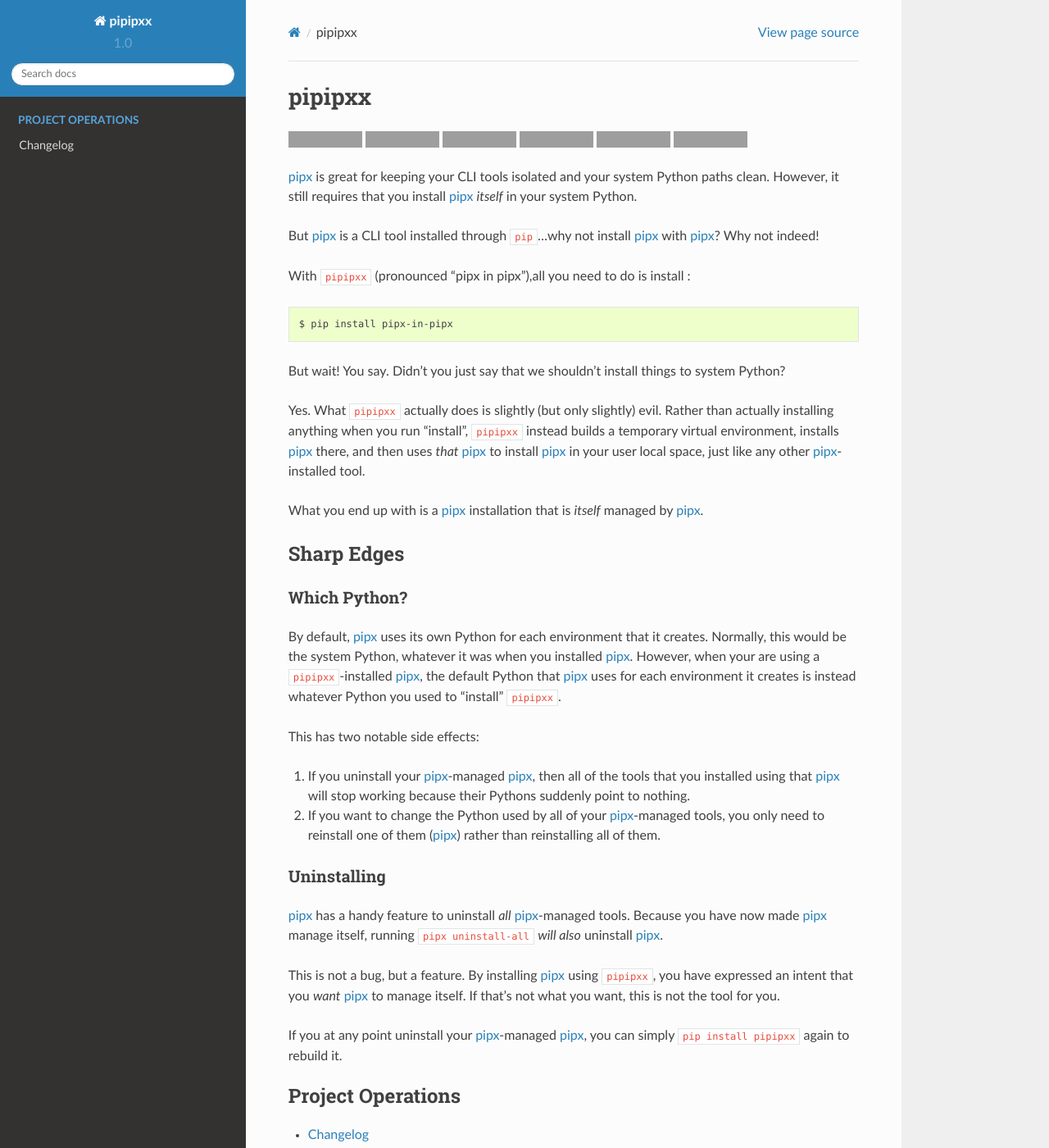
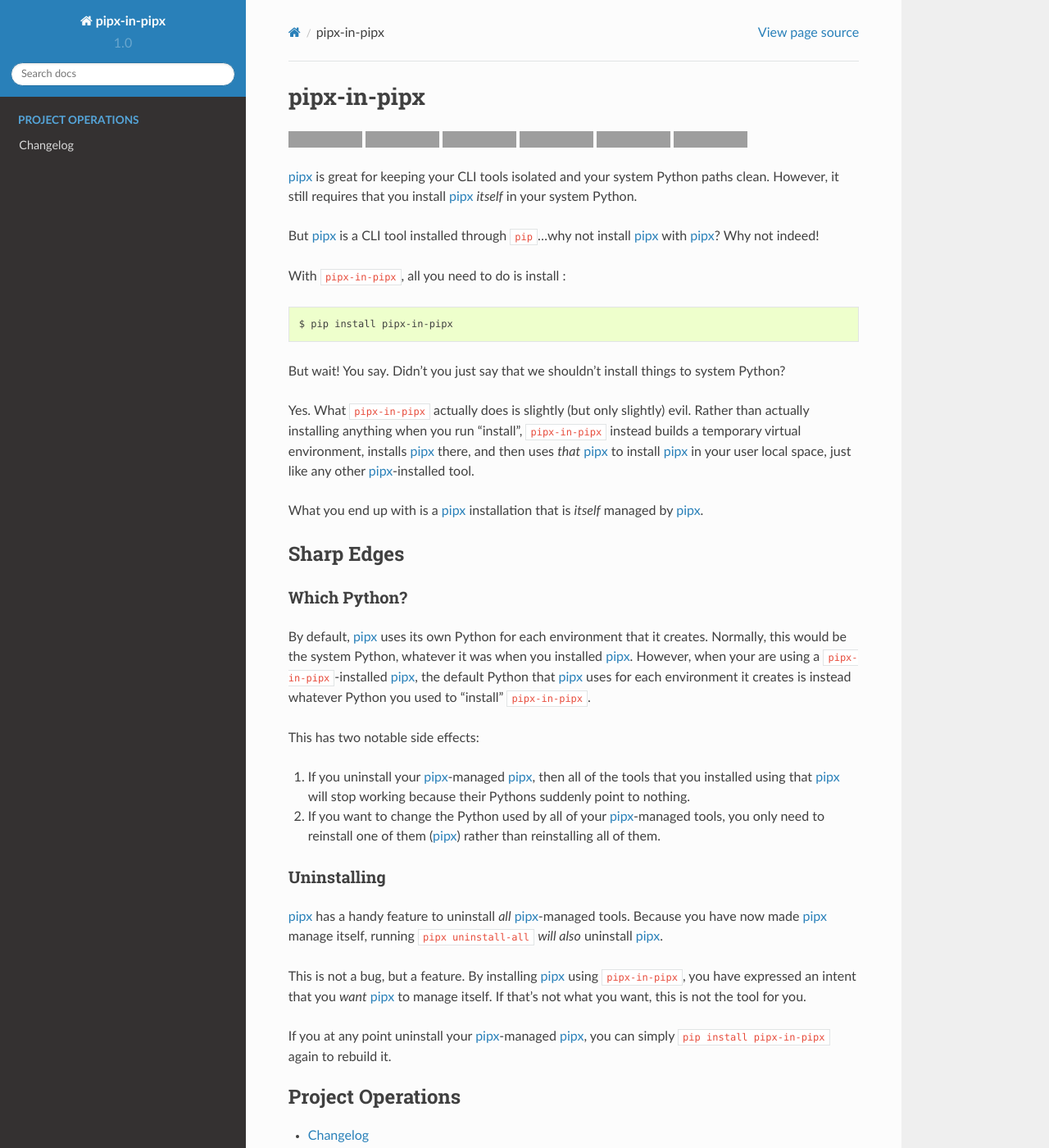
Before and after one commit to mattsb42-meta/pipx-in-pipx, a Sphinx documentation site: the page built from doc/index.rst, in a window 1280 px wide and 1400 px high. Shown: the whole window at 82% size. Built offline with Sphinx 7.4.7 and the Read the Docs theme 2.0.0, drawn with Linux system fonts in a browser that asks for light colours; pages that are not in the unit, such as notebooks, are missing from menus; grey boxes are pictures that could not be loaded.

Commit message:
rename project in docs from "pipipxx" to "pipx-in-pipx"

```diff
--- a/README.rst
+++ b/README.rst
@@ -1,6 +1,6 @@
-#######
-pipipxx
-#######
+############
+pipx-in-pipx
+############
 
 .. image:: https://img.shields.io/pypi/v/pipipxx.svg
    :target: https://pypi.python.org/pypi/pipipxx
@@ -33,7 +33,7 @@ But `pipx`_ is a CLI tool installed through ``pip``...why not install `pipx`_ wi
 Why not indeed!
 
 
-With ``pipipxx`` (pronounced "pipx in pipx"),all you need to do is install :
+With ``pipx-in-pipx``, all you need to do is install :
 
 .. code:: shell
 
@@ -43,9 +43,9 @@ But wait! You say.
 Didn't you just say that we shouldn't install things to system Python?
 
 Yes.
-What ``pipipxx`` actually does is slightly (but only slightly) evil.
+What ``pipx-in-pipx`` actually does is slightly (but only slightly) evil.
 Rather than actually installing anything when you run "install",
-``pipipxx`` instead builds a temporary virtual environment,
+``pipx-in-pipx`` instead builds a temporary virtual environment,
 installs `pipx`_ there,
 and then uses *that* `pipx`_ to install `pipx`_ in your user local space,
 just like any other `pipx`_-installed tool.
@@ -61,9 +61,9 @@ Which Python?
 
 By default, `pipx`_ uses its own Python for each environment that it creates.
 Normally, this would be the system Python, whatever it was when you installed `pipx`_.
-However, when your are using a ``pipipxx``-installed `pipx`_,
+However, when your are using a ``pipx-in-pipx``-installed `pipx`_,
 the default Python that `pipx`_ uses for each environment it creates is instead
-whatever Python you used to "install" ``pipipxx``.
+whatever Python you used to "install" ``pipx-in-pipx``.
 
 This has two notable side effects:
 
@@ -82,12 +82,12 @@ Because you have now made `pipx`_ manage itself,
 running ``pipx uninstall-all`` *will also* uninstall `pipx`_.
 
 This is not a bug, but a feature.
-By installing `pipx`_ using ``pipipxx``,
+By installing `pipx`_ using ``pipx-in-pipx``,
 you have expressed an intent that you *want* `pipx`_ to manage itself.
 If that's not what you want, this is not the tool for you.
 
 If you at any point uninstall your `pipx`_-managed `pipx`_,
-you can simply ``pip install pipipxx`` again to rebuild it.
+you can simply ``pip install pipx-in-pipx`` again to rebuild it.
 
 
 .. _pipx: https://pipxproject.github.io/pipx/
--- a/doc/conf.py
+++ b/doc/conf.py
@@ -29,7 +29,7 @@ def get_version():
     return _release
 
 
-project = u"pipipxx"
+project = u"pipx-in-pipx"
 version = get_version()
 release = get_release()
 
--- a/park.cfg
+++ b/park.cfg
@@ -1,13 +1,13 @@
 [DEFAULT]
-version: 0.0.1
+version: 0.0.2
 author: Matt Bullock
 author_email: m@ttsb42.com
 url: https://pipipxx.readthedocs.io/en/stable/
-description: Did you mean to install pipipxx?
+description: Did you mean to install pipx-in-pipx?
 long_description:
     This package has been parked by {author} to protect you against packages
     adopting names that might be common mistakes when looking for ours. You probably
-    wanted to install pipipxx. For more information, see {url}.
+    wanted to install pipx-in-pipx. For more information, see {url}.
 description_keys:
     author
     url
```
